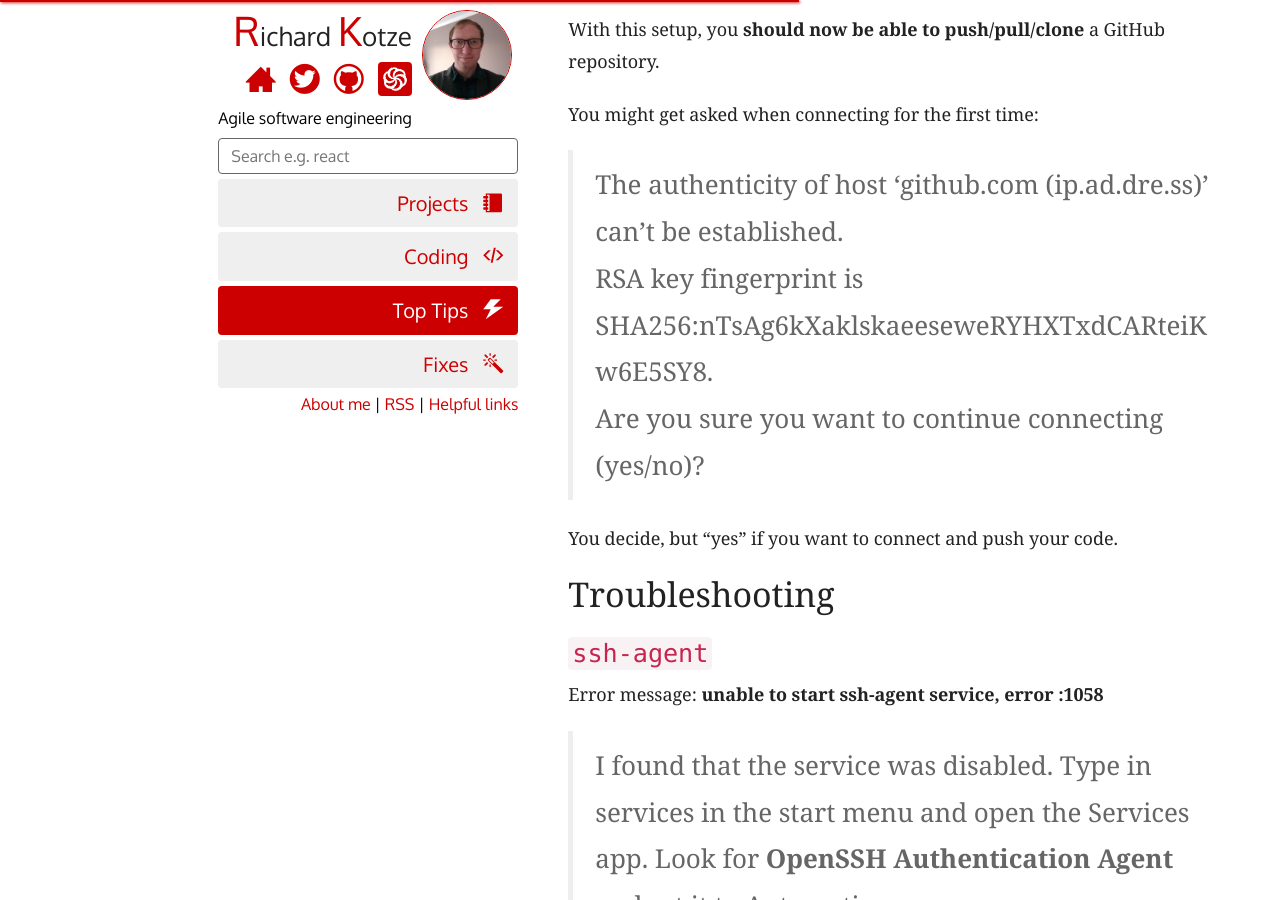
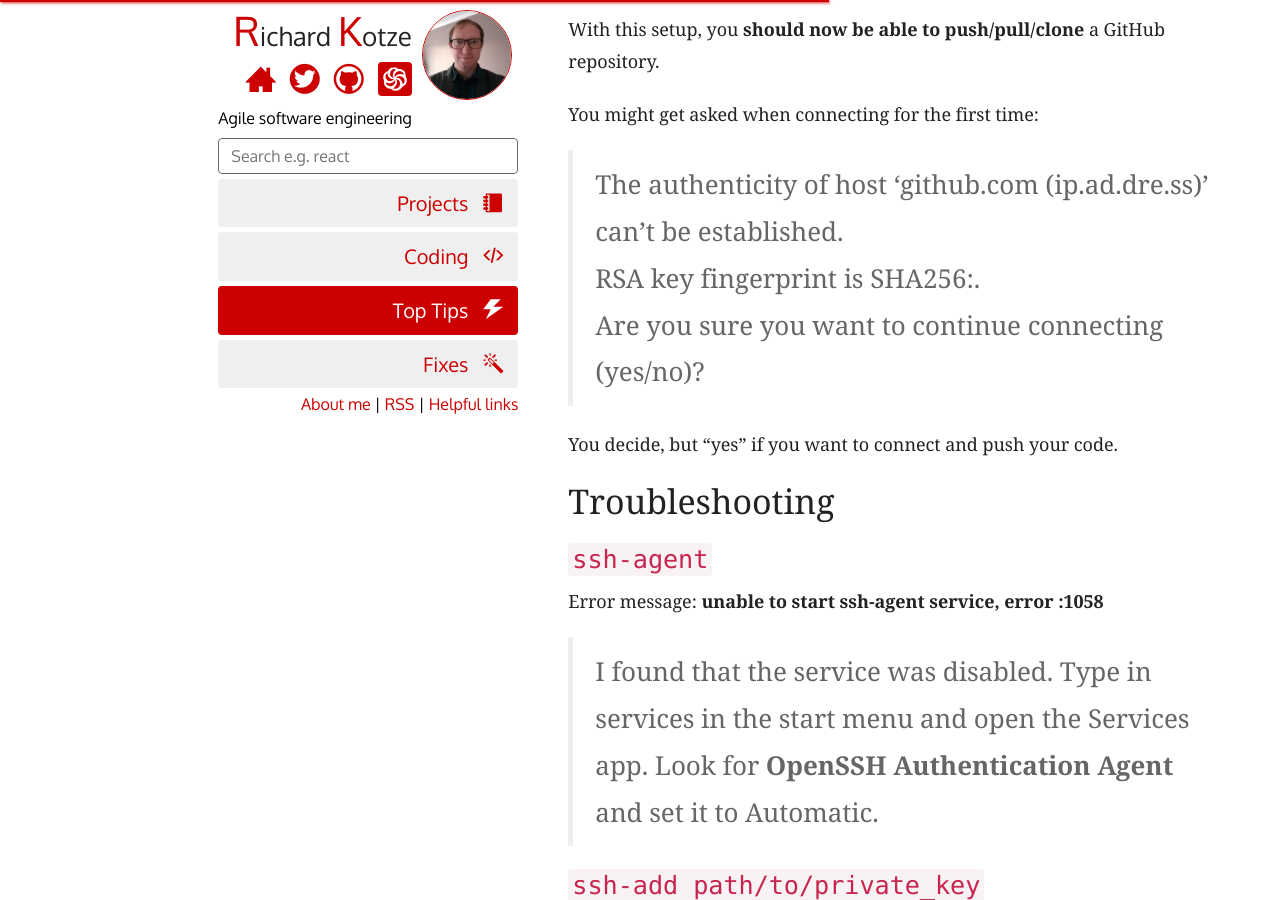
Before and after one commit to rkotze/rkotze.github.io, a Jekyll site: the page built from _posts/2018-07-25-git-on-windows-with-openssh.md, in a window 1280 px wide and 900 px high, scrolled down 1595 px. Built offline with Jekyll 4.4.1, drawn with Linux system fonts in a browser that asks for light colours; comment, search, counter and statistics services are not loaded.

Commit message:
remove rsa fingerprint

```diff
--- a/_posts/2018-07-25-git-on-windows-with-openssh.md
+++ b/_posts/2018-07-25-git-on-windows-with-openssh.md
@@ -42,7 +42,7 @@ With this setup, you **should now be able to push/pull/clone** a GitHub reposito
 You might get asked when connecting for the first time:
 
 > The authenticity of host 'github.com (ip.ad.dre.ss)' can't be established. <br/>
-> RSA key fingerprint is SHA256:nTsAg6kXaklskaeeseweRYHXTxdCARteiKw6E5SY8. <br />
+> RSA key fingerprint is SHA256:<rsaFingerPrint>. <br />
 > Are you sure you want to continue connecting (yes/no)?
 
 You decide, but "yes" if you want to connect and push your code.
```
